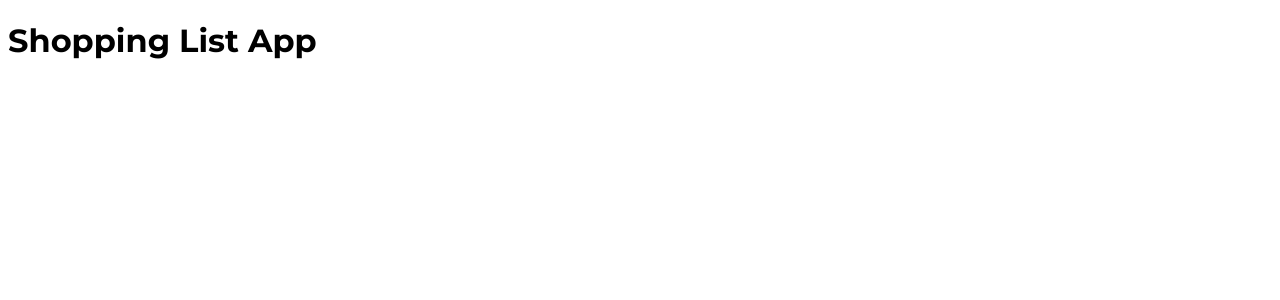
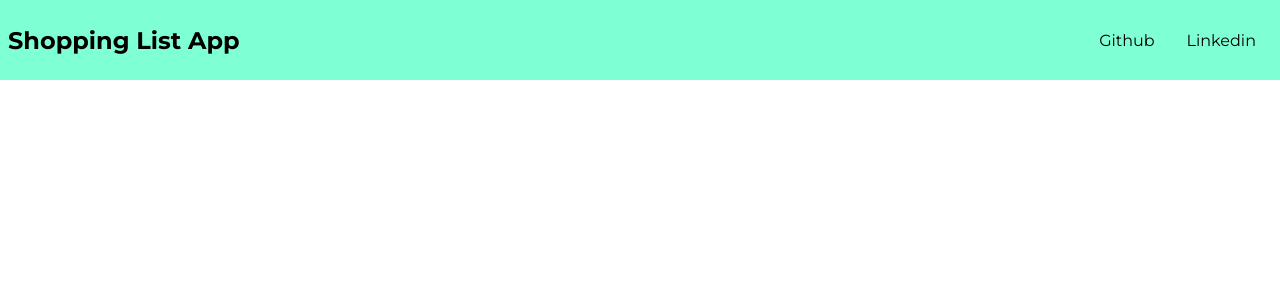
Before and after one commit to bzmp125/shopping-list-app, a Vue app: page / in a window 1280 px wide. Shown: the top 300 px of the page. Built offline with nearby package versions, Linux system fonts and the light colour scheme.

Commit message:
Adds navigation bar component

```diff
--- a/public/index.html
+++ b/public/index.html
@@ -5,6 +5,13 @@
     <meta http-equiv="X-UA-Compatible" content="IE=edge">
     <meta name="viewport" content="width=device-width,initial-scale=1.0">
     <link rel="icon" href="<%= BASE_URL %>favicon.ico">
+    <style>
+      *{
+        margin: 0;
+        padding: 0;
+        box-sizing: border-box;
+      }
+    </style>
     <link rel="stylesheet" href="https://fonts.googleapis.com/icon?family=Material+Icons">
     <title>shopping-list-app</title>
   </head>
--- a/src/App.vue
+++ b/src/App.vue
@@ -1,14 +1,17 @@
 <template>
   <div id="app">
-    <h1>Shopping List App</h1>
+    <Navigation/>
   </div>
 </template>
 
 <script>
+import Navigation from './components/NavigationBar';
 
 export default {
   name: 'app',
-
+  components:{
+    Navigation
+  }
 }
 </script>
 
@@ -16,5 +19,6 @@ export default {
  @import url('https://fonts.googleapis.com/css?family=Montserrat:400,500,600,700&display=swap');
  #app{
    font-family: 'Montserrat', sans-serif;
+   box-sizing: border-box;
  }
 </style>
--- /dev/null
+++ b/src/components/NavigationBar.vue
@@ -0,0 +1,54 @@
+<template>
+    <nav class='nav-bar'>
+     <div>
+         <span class="nav-bar-title">Shopping List App</span>
+     </div>
+
+         <ul>
+             <li><a href="https://github.com/JackieBinya" target="_blank">Github</a></li>
+             <li><a href="https://www.linkedin.com/in/jacqueline-binya-b8025b195/" target="_blank">Linkedin</a></li>
+         </ul>
+
+    </nav>
+</template>
+
+<script>
+export default {
+    name: 'Navigation'
+}
+</script>
+
+<style scoped>
+    .nav-bar{
+        background-color: aquamarine;
+        display: flex;
+        align-items: center;
+        justify-content: space-between;
+        height: 10vh;
+        padding: 0.5em;
+
+    }
+
+    ul{
+      padding: 0;
+      margin: 0;
+      list-style: none;
+      display: flex;
+      justify-content: space-around;
+    }
+
+    a{
+      color: inherit;
+      text-decoration: none;
+      padding: 1em;
+    }
+
+    a:hover{
+        color: rgb(13, 102, 13);
+    }
+
+    .nav-bar-title{
+        font-weight: 700;
+        font-size: 1.5rem;
+    }
+</style>
```
